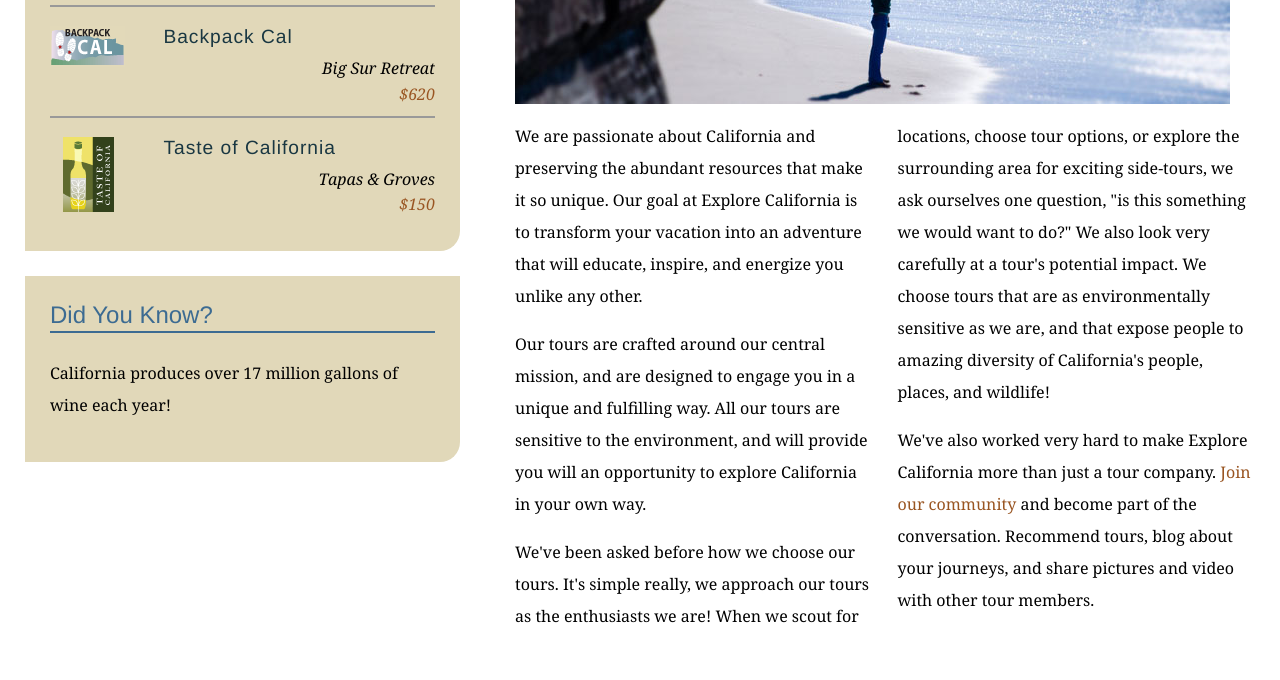
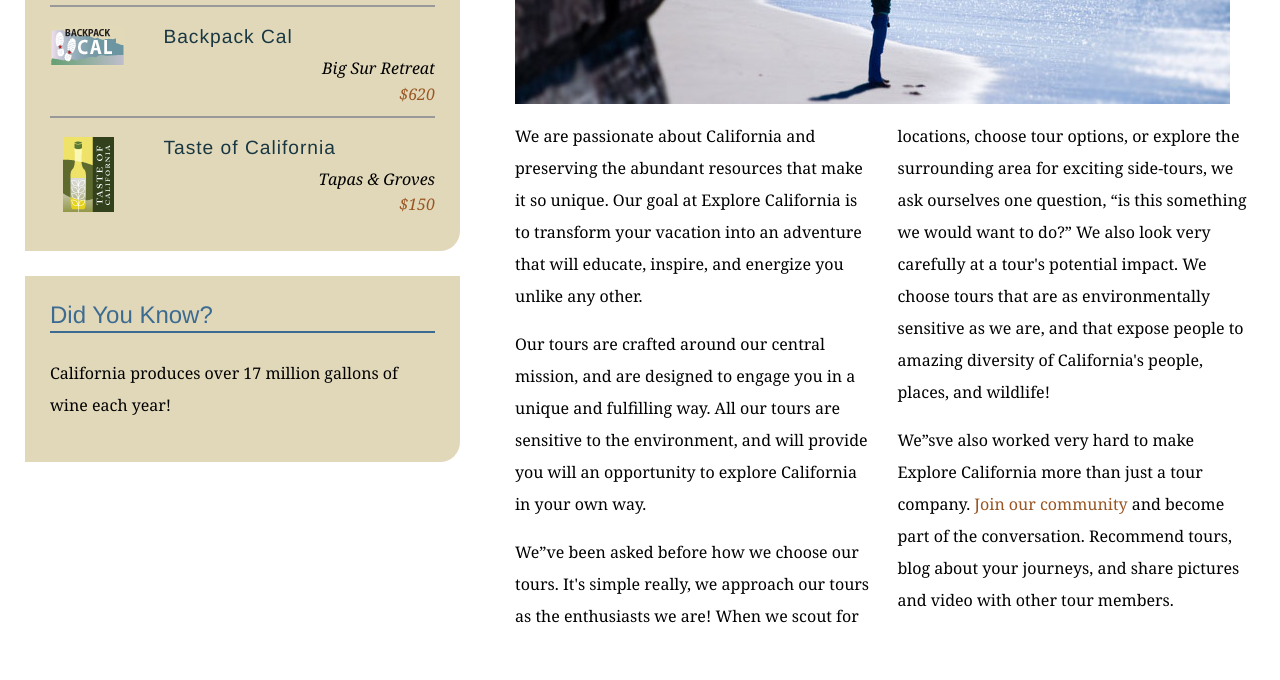
Before and after one commit to Sadygan/explore_california, a plain HTML site: page mission.html in a window 1280 px wide. Shown: the part 580-1260 px from the top of the page. Drawn offline with Linux system fonts and the light colour scheme.

Commit message:
Reaplaces double quotes with curly quotes

```diff
--- a/mission.html
+++ b/mission.html
@@ -64,8 +64,8 @@
           <div class="multiCol">
             <p>We are passionate about California and preserving the abundant resources that make it so unique. Our goal at Explore California is to transform your vacation into an adventure that will educate, inspire, and energize you unlike any other.</p>
             <p>Our tours are crafted around our central mission, and are designed to engage you in a unique and fulfilling way. All our tours are sensitive to the environment, and will provide you will an opportunity to explore California in your own way.</p>
-            <p>We've been asked before how we choose our tours. It's simple really, we approach our tours as the enthusiasts we are! When we scout for locations, choose tour options, or explore the surrounding area for exciting side-tours, we ask ourselves one question, &quot;is this something we would want to do?&quot; We also look very carefully at a tour's potential impact. We choose tours that are as environmentally sensitive as we are, and that expose people to amazing diversity of California's people, places, and wildlife!</p>
-            <p>We've also worked very hard to make Explore California more than just a tour company. <a href="explorers/join.html">Join our community</a> and become part of the conversation. Recommend tours, blog about your journeys, and share pictures and video with other tour members.</p>
+            <p>We&rdquo;ve been asked before how we choose our tours. It's simple really, we approach our tours as the enthusiasts we are! When we scout for locations, choose tour options, or explore the surrounding area for exciting side-tours, we ask ourselves one question, &ldquo;is this something we would want to do?&rdquo; We also look very carefully at a tour's potential impact. We choose tours that are as environmentally sensitive as we are, and that expose people to amazing diversity of California's people, places, and wildlife!</p>
+            <p>We&rdquo;sve also worked very hard to make Explore California more than just a tour company. <a href="explorers/join.html">Join our community</a> and become part of the conversation. Recommend tours, blog about your journeys, and share pictures and video with other tour members.</p>
           </div>
         </div>
       </div>
```
